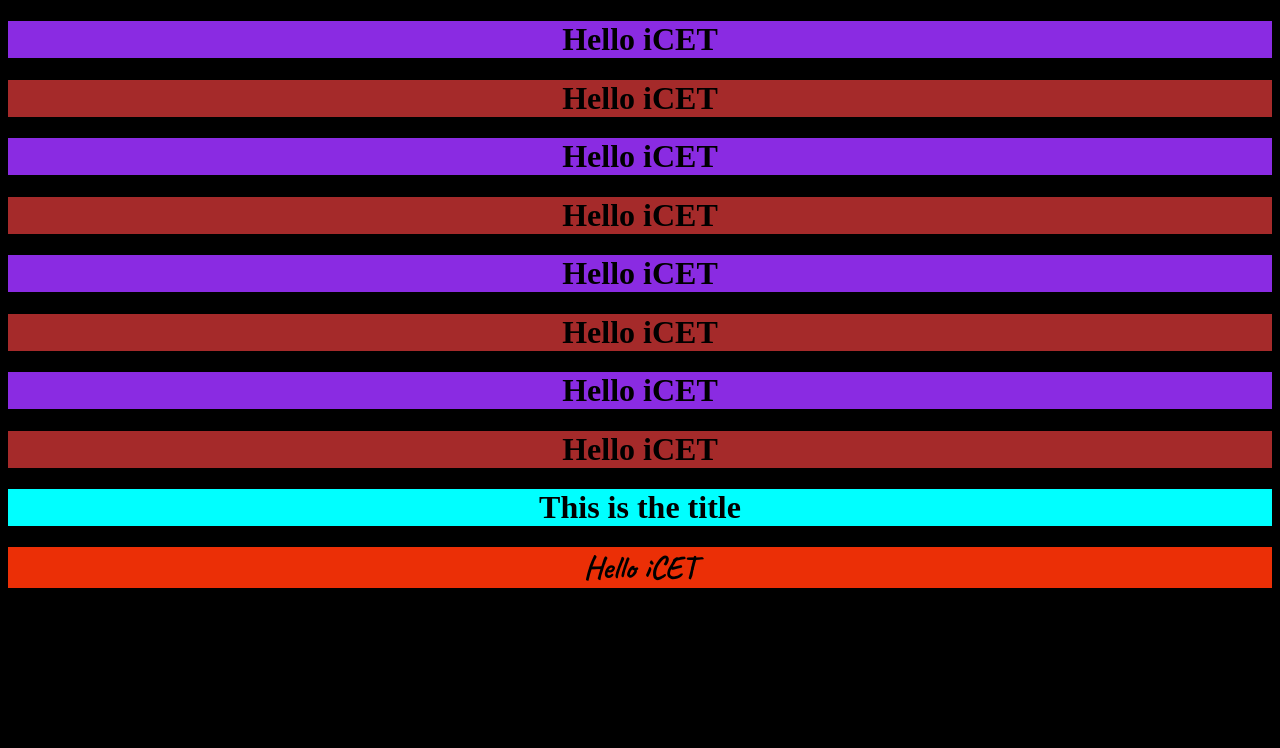
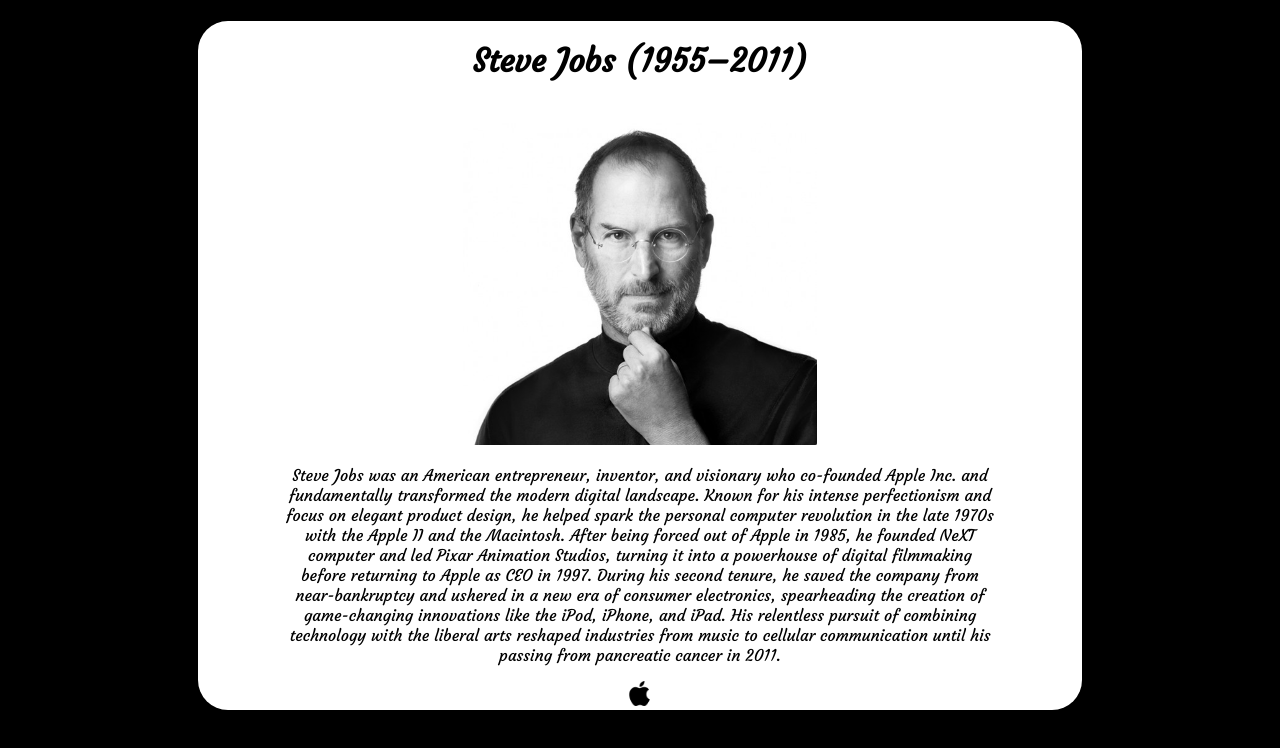
Before and after one commit to isiwaravishwanath/2026.10.02-Day04, a plain HTML site: page index.html in a window 1280 px wide. Drawn offline with Linux system fonts and the light colour scheme.

Commit message:
Card - Steve Jobs

```diff
--- a/CSS/style.css
+++ b/CSS/style.css
@@ -1,27 +1,34 @@
-@import url('https://fonts.googleapis.com/css2?family=Caveat:wght@400..700&display=swap');
+@import url('https://fonts.googleapis.com/css2?family=Courgette&display=swap');
 
-.odd{
-    background-color: blueviolet;
+* {
+    font-family: "Courgette", cursive;
 }
 
-.even{
-    background-color: brown;
+body {
+    background-color: black;
+
 }
 
-.alignment{
-    text-align: center;
+.card {
+    width: 70%;
+    background-color: rgb(255, 255, 255);
+    border-radius: 30px;
 }
 
-#title{
-    background-color: aqua;
+.card-header {
+    padding: 20px;
 }
 
-*{
-    background-color: black;
+.card-img {
+    width: 40%;
 }
 
-.helloText{
-    background-color: #eb2f06;
-    /* font-family: Verdana, Geneva, Tahoma, sans-serif; */
-    font-family: "Caveat", cursive;
+.card-apple {
+    width: 25px;
 }
+
+.card-p {
+    text-align: center;
+    width: 80%;
+    font-family: "Courgette", cursive;
+}
--- a/index.html
+++ b/index.html
@@ -8,19 +8,30 @@
     <link rel="stylesheet" href="CSS/Style.css">
 </head>
 
-<body class="alignment">
-    <h1 class="odd">Hello iCET</h1>
-    <h1 class="even">Hello iCET</h1>
-    <h1 class="odd">Hello iCET</h1>
-    <h1 class="even">Hello iCET</h1>
-    <h1 class="odd">Hello iCET</h1>
-    <h1 class="even">Hello iCET</h1>
-    <h1 class="odd">Hello iCET</h1>
-    <h1 class="even">Hello iCET</h1>
+<body>
+    <center>
+        <div class="card">
+            <h1 class="card-header">Steve Jobs (1955–2011)</h1>
+            <img class="card-img" src="imgs/Steve Jobs.jpg" alt="">
+            <p class="card-p">Steve Jobs was an American entrepreneur, inventor, and visionary who co-founded Apple Inc.
+                and fundamentally
+                transformed the modern digital landscape. Known for his intense perfectionism and focus on elegant
+                product
+                design, he helped spark the personal computer revolution in the late 1970s with the Apple II and the
+                Macintosh. After being forced out of Apple in 1985, he founded NeXT computer and led Pixar Animation
+                Studios, turning it into a powerhouse of digital filmmaking before returning to Apple as CEO in 1997.
+                During
+                his second tenure, he saved the company from near-bankruptcy and ushered in a new era of consumer
+                electronics, spearheading the creation of game-changing innovations like the iPod, iPhone, and iPad. His
+                relentless pursuit of combining technology with the liberal arts reshaped industries from music to
+                cellular
+                communication until his passing from pancreatic cancer in 2011.
+            </p>
+            <a href="https://www.apple.com/"><img class="card-apple" src="imgs/apple-logo.png" alt=""></a>
+            <div class="div-btn"></div>
+        </div>
+    </center>
 
-    <h1 id="title">This is the title</h1>
-
-    <h1 class="helloText">Hello iCET</h1>
 </body>
 
 </html>
```
Also changed, not shown: imgs/Steve Jobs.jpg (added), imgs/apple-logo.png (added).
